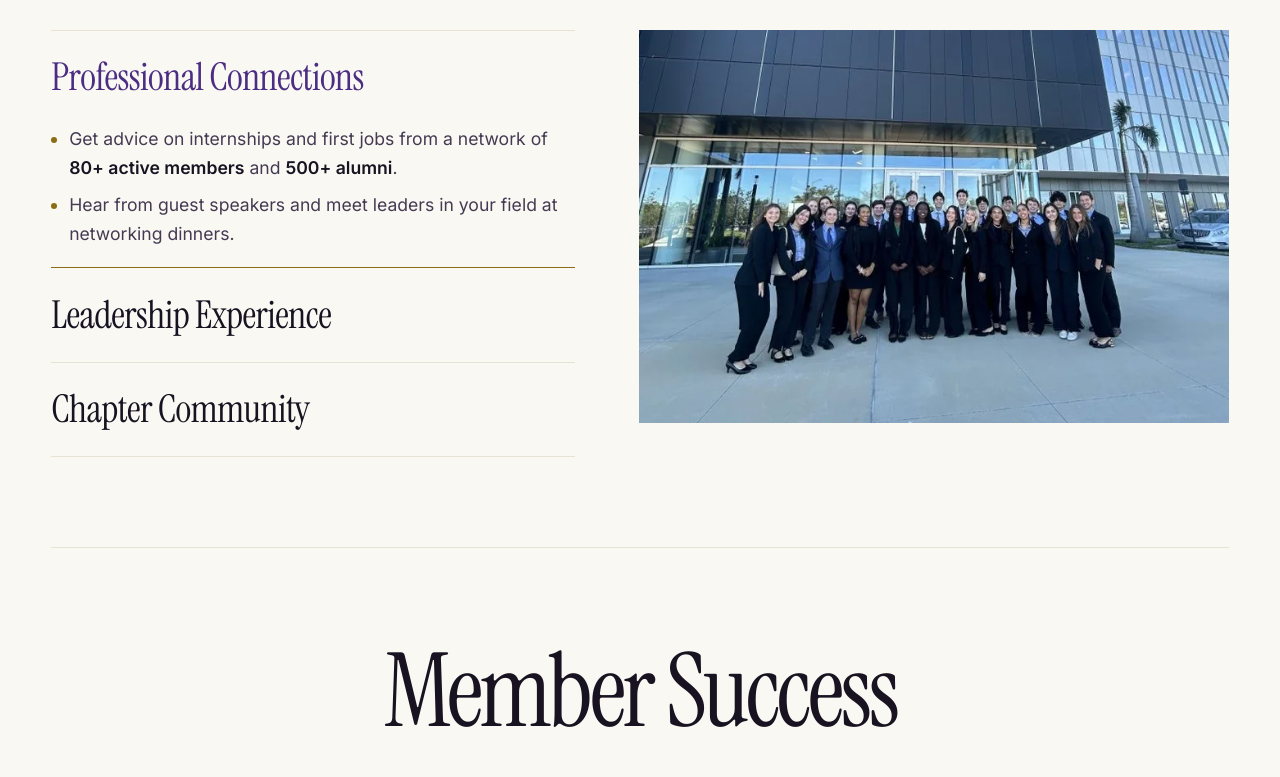
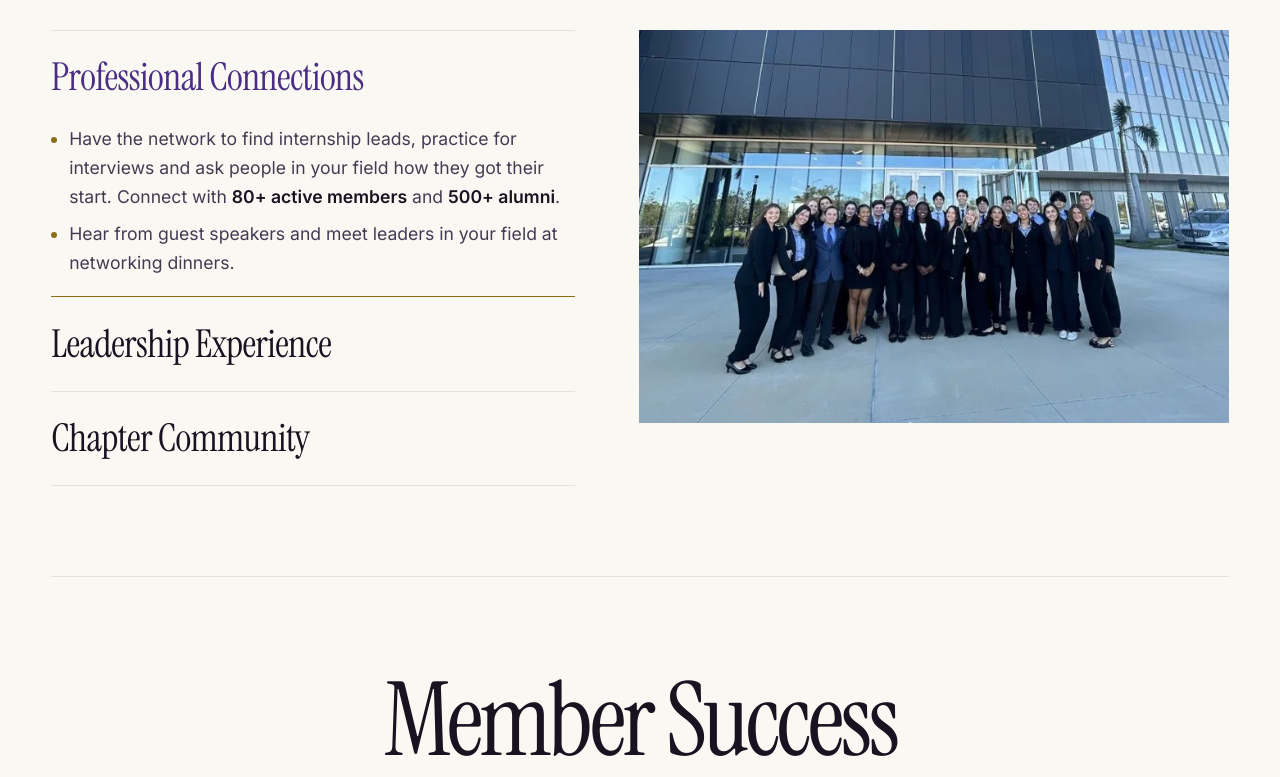
Before and after one commit to Chasebarn/pct-zeta-rho, a website: page v2/index.html in a window 1280 px wide. Shown: the part 860-1637 px from the top of the page. Drawn offline with Linux system fonts and the light colour scheme.

Commit message:
Give the chapter network bullet concrete examples

```diff
--- a/v2/index.html
+++ b/v2/index.html
@@ -726,7 +726,7 @@
         </h2>
         <div class="grow__panel" id="grow-p1" role="region" aria-labelledby="grow-b1">
           <ul class="grow__say">
-            <li>Get advice on internships and first jobs from a network of <strong>80+ active members</strong> and <strong>500+ alumni</strong>.</li>
+            <li>Have the network to find internship leads, practice for interviews and ask people in your field how they got their start. Connect with <strong>80+ active members</strong> and <strong>500+ alumni</strong>.</li>
             <li>Hear from guest speakers and meet leaders in your field at networking dinners.</li>
           </ul>
           <figure class="grow__fig" id="grow-f1" aria-labelledby="grow-b1">
```
Also changed, not shown: v2/parts/02-grow.html (+1 -1 lines).
